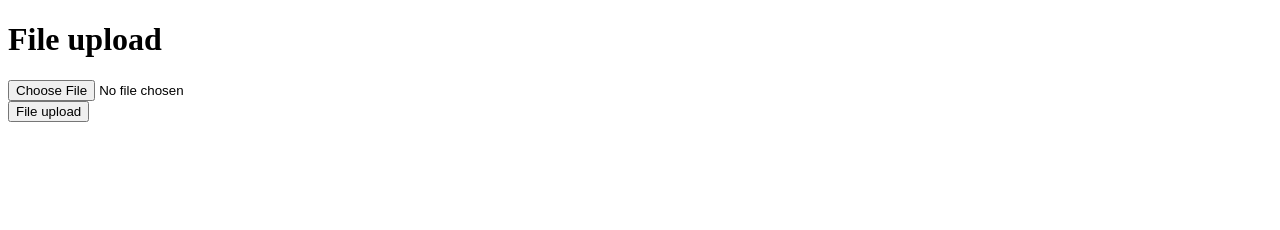
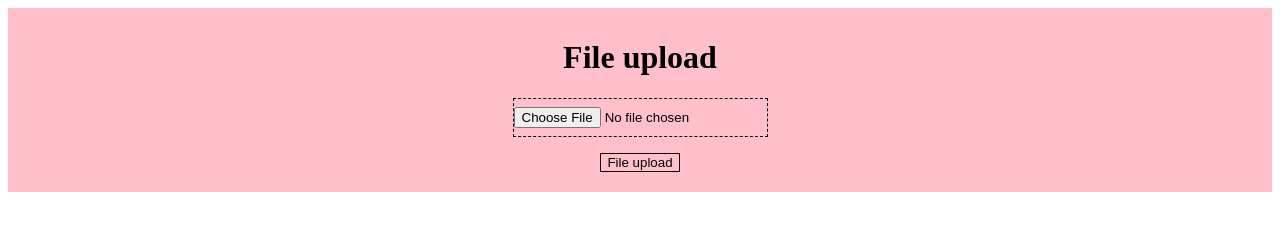
Before and after one commit to abiuk/file-upload-s3, a website: page public/index.html in a window 1280 px wide. Drawn offline with Linux system fonts and the light colour scheme.

Commit message:
style fix

```diff
--- a/public/index.html
+++ b/public/index.html
@@ -2,21 +2,34 @@
 <html lang="en">
   <head>
     <title>File Upload</title>
-  <meta charset="utf-8">
-  <meta name="viewport" content="width=device-width, initial-scale=1">
+    <meta charset="utf-8" />
+    <meta name="viewport" content="width=device-width, initial-scale=1" />
+    <link rel="stylesheet" type="text/css" href="style.css" />
   </head>
   <body>
-    <div>
-        <h1>File upload</h1>
+    <div class="file-upload">
+      <div class="file-upload file-upload__wrapper">
+        <h1 class="file-upload file-upload__title">File upload</h1>
         <form action="/upload" enctype="multipart/form-data" method="POST">
           <div>
-                <label><input type="file" id="file" name="file" /></label>
-                <div class="button-section">
-                <input type="submit" name="file" value="File upload"/>
-                </div>
+            <label
+              ><input
+                class="file-upload file-upload__input"
+                type="file"
+                id="file"
+                name="file"
+            /></label>
+            <div>
+              <input
+                class="file-upload file-upload__submit"
+                type="submit"
+                name="file"
+                value="File upload"
+              />
             </div>
           </div>
         </form>
       </div>
+    </div>
   </body>
 </html>
--- /dev/null
+++ b/public/style.css
@@ -0,0 +1,25 @@
+.file-upload {
+  background-color: pink;
+}
+
+.file-upload__wrapper {
+  width: 600px;
+  margin: 0 auto;
+  text-align: center;
+  padding: 10px 20px 20px 20px;
+}
+
+.file-upload__title {
+  font-weight: 800;
+}
+
+.file-upload__input {
+  border: 1px dashed black;
+  padding: 8px 0;
+}
+
+.file-upload__submit {
+  margin-top: 16px;
+  border: 1px solid black;
+  cursor: pointer;
+}
```
Lines whose indentation alone changed are shown as unchanged.
